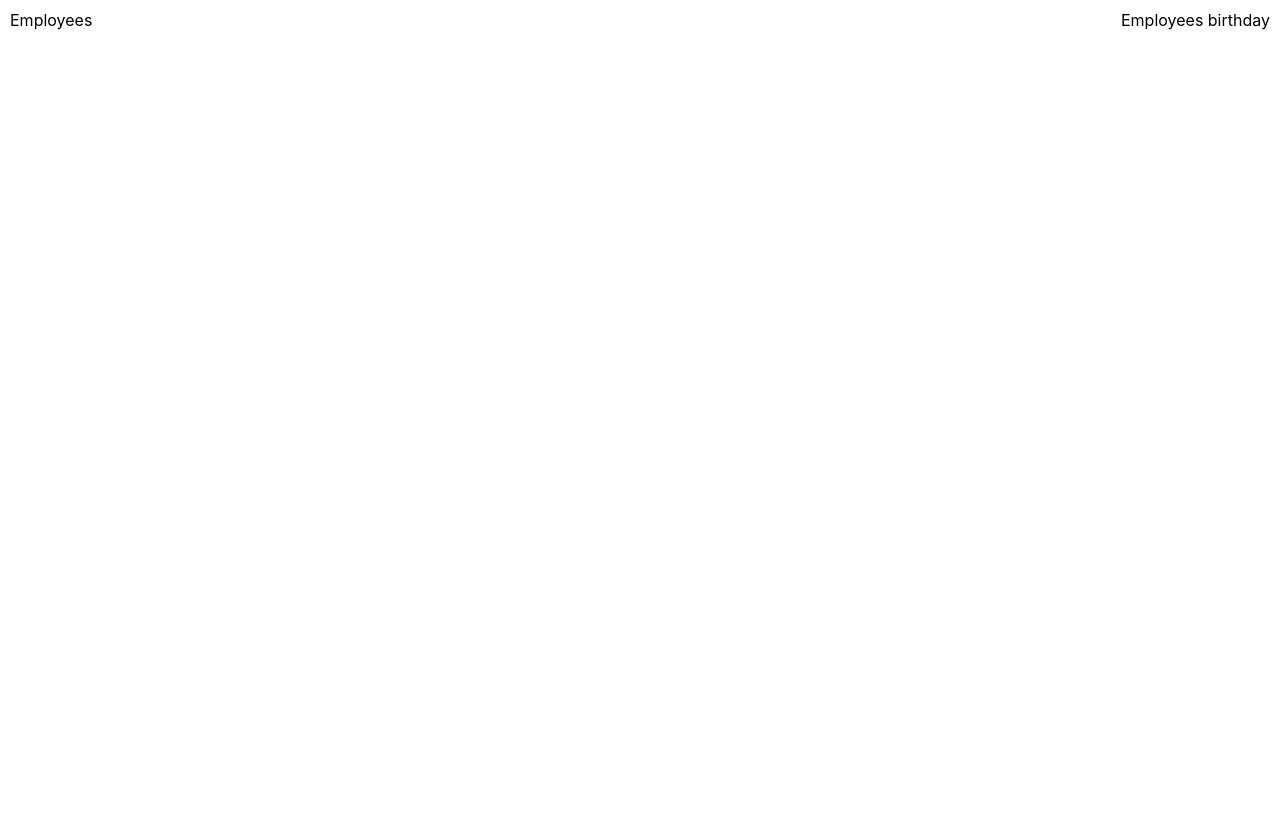
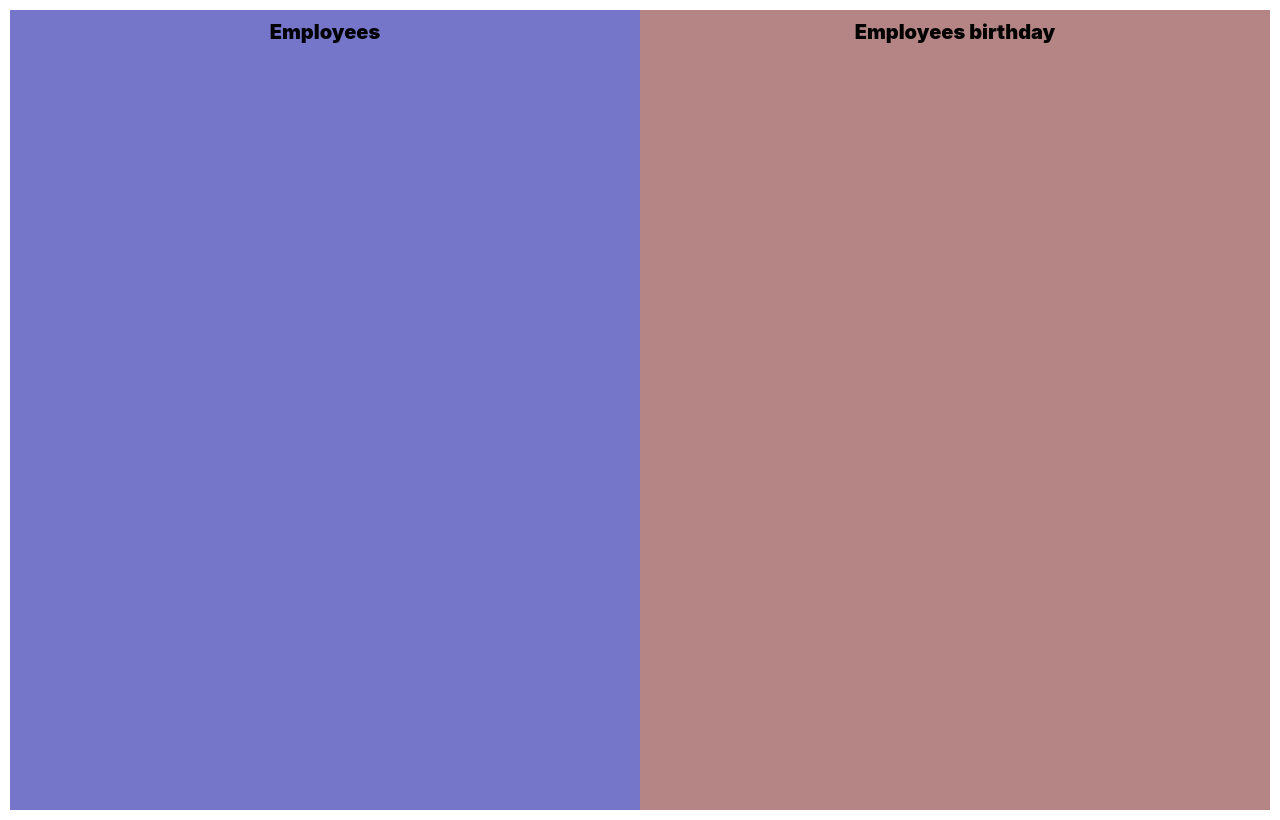
Before and after one commit to mykhailo2097/hb-employees, a React (Create React App) app: page /hb-employees in a window 1280 px wide. Built offline with nearby package versions, Linux system fonts and the light colour scheme; no server answers.

Commit message:
create sort method

```diff
--- a/src/components/Employees/Employees.tsx
+++ b/src/components/Employees/Employees.tsx
@@ -1,9 +1,16 @@
-import React from "react";
+import React, { useContext, useEffect } from "react";
 import styles from "./Employees.module.scss";
 import { EmployeesBirthday } from "../EmployeesBirthday/EmployeesBirthday";
 import { EmployeesList } from "../EmployeesList/EmployeesList";
+import { sortEmployees } from "../../helpers/sortEmployees";
+import { UsersContext } from "../../context/UsersContext";
 
 export const Employees = () => {
+  const { employees, getEmployees } = useContext(UsersContext);
+  useEffect(() => {
+    getEmployees();
+  }, []);
+
   return (
     <div className={styles.employersPage}>
       <EmployeesList />
--- a/src/components/EmployeesBirthday/EmployeesBirthday.module.scss
+++ b/src/components/EmployeesBirthday/EmployeesBirthday.module.scss
@@ -0,0 +1,13 @@
+.birthdayEmployees{
+  width: 100vw;
+  height: 100vh;
+  background: #b58585;
+  .title{
+    display: flex;
+    justify-content: center;
+    align-items: center;
+    padding: 10px;
+    font-size: 20px;
+    font-weight: 900;
+  }
+}
--- a/src/components/EmployeesBirthday/EmployeesBirthday.tsx
+++ b/src/components/EmployeesBirthday/EmployeesBirthday.tsx
@@ -2,5 +2,9 @@ import React from "react";
 import styles from "./EmployeesBirthday.module.scss";
 
 export const EmployeesBirthday = () => {
-  return <div className={styles.birthdayEmployees}>Employees birthday</div>;
+  return (
+    <div className={styles.birthdayEmployees}>
+      <div className={styles.title}>Employees birthday</div>
+    </div>
+  );
 };
--- a/src/components/EmployeesList/EmployeesList.module.scss
+++ b/src/components/EmployeesList/EmployeesList.module.scss
@@ -0,0 +1,13 @@
+.listEmployees{
+  width: 100vw;
+  height: 100vh;
+  background: #7575ca;
+  .title{
+    display: flex;
+    justify-content: center;
+    align-items: center;
+    padding: 10px;
+    font-size: 20px;
+    font-weight: 900;
+  }
+}
--- a/src/components/EmployeesList/EmployeesList.tsx
+++ b/src/components/EmployeesList/EmployeesList.tsx
@@ -2,5 +2,9 @@ import React from "react";
 import styles from "./EmployeesList.module.scss";
 
 export const EmployeesList = () => {
-  return <div className={styles.listEmployees}>Employees</div>;
+  return (
+    <div className={styles.listEmployees}>
+      <div className={styles.title}>Employees</div>
+    </div>
+  );
 };
--- /dev/null
+++ b/src/context/UsersContext.tsx
@@ -0,0 +1,20 @@
+import React, { FC, createContext } from "react";
+import { useUsers } from "../hook/users";
+import { UsersContextType } from "../types/type";
+
+function noop() {}
+
+export const UsersContext = createContext<UsersContextType>({
+  getEmployees: noop,
+  employees: [],
+});
+
+export const UsersProvider: FC = ({ children }) => {
+  const { getEmployees, employees } = useUsers();
+
+  return (
+    <UsersContext.Provider value={{ getEmployees, employees }}>
+      {children}
+    </UsersContext.Provider>
+  );
+};
--- /dev/null
+++ b/src/helpers/sortEmployees.ts
@@ -0,0 +1,18 @@
+import { Employees } from "../types/type";
+
+export const sortEmployees = (employees: Array<Employees>) => {
+  const sortList: Array<{ alphabet: string; list: Array<Employees> }> = [];
+  for (let code = 65; code < 91; code++) {
+    sortList.push({ alphabet: String.fromCharCode(code), list: [] });
+    employees.forEach((element) => {
+      if (
+        element.lastName[0] === String.fromCharCode(code) ||
+        element.lastName[0] === String.fromCharCode(code + 32)
+      ) {
+        sortList[code - 65].list.push(element);
+      }
+    });
+  }
+
+  return sortList;
+};
--- /dev/null
+++ b/src/hook/users.ts
@@ -0,0 +1,36 @@
+import { useCallback, useReducer } from "react";
+import { EmployeesType } from "../types/type";
+import { UsersApi } from "../api/api";
+
+const SET_EMPLOYEES = "SET_EMPLOYEES";
+
+const initialState: EmployeesType = { employeesList: [] };
+
+const reducer = (state: EmployeesType, action: any): EmployeesType => {
+  switch (action.type) {
+    case SET_EMPLOYEES:
+      return {
+        ...state,
+        employeesList: action.employeesList,
+      };
+    default:
+      return state;
+  }
+};
+
+export const useUsers = () => {
+  const [state, dispatch] = useReducer(reducer, initialState);
+
+  const getEmployees = useCallback(async () => {
+    const response = await UsersApi.getUsers();
+    dispatch({
+      type: SET_EMPLOYEES,
+      employeesList: response,
+    });
+  }, []);
+
+  return {
+    getEmployees,
+    employees: state.employeesList,
+  };
+};
--- a/src/index.tsx
+++ b/src/index.tsx
@@ -3,10 +3,13 @@ import ReactDOM from "react-dom";
 import "./index.scss";
 import { BrowserRouter } from "react-router-dom";
 import { App } from "./App";
+import { UsersProvider } from "./context/UsersContext";
 
 ReactDOM.render(
   <BrowserRouter>
-    <App />
+    <UsersProvider>
+      <App />
+    </UsersProvider>
   </BrowserRouter>,
   document.getElementById("root")
 );
--- /dev/null
+++ b/src/types/type.ts
@@ -0,0 +1,16 @@
+export type Employees = {
+  id: string;
+  firstName: string;
+  lastName: string;
+  dob: Date;
+  checked: boolean;
+};
+
+export type EmployeesType = {
+  employeesList: Array<Employees>;
+};
+
+export type UsersContextType = {
+  getEmployees(): void;
+  employees: Array<Employees>;
+};
```
Also changed, not shown: src/reducer/employees.ts (added, +12 -0 lines), 1 other file (tests, documents, lock files or other folders).
